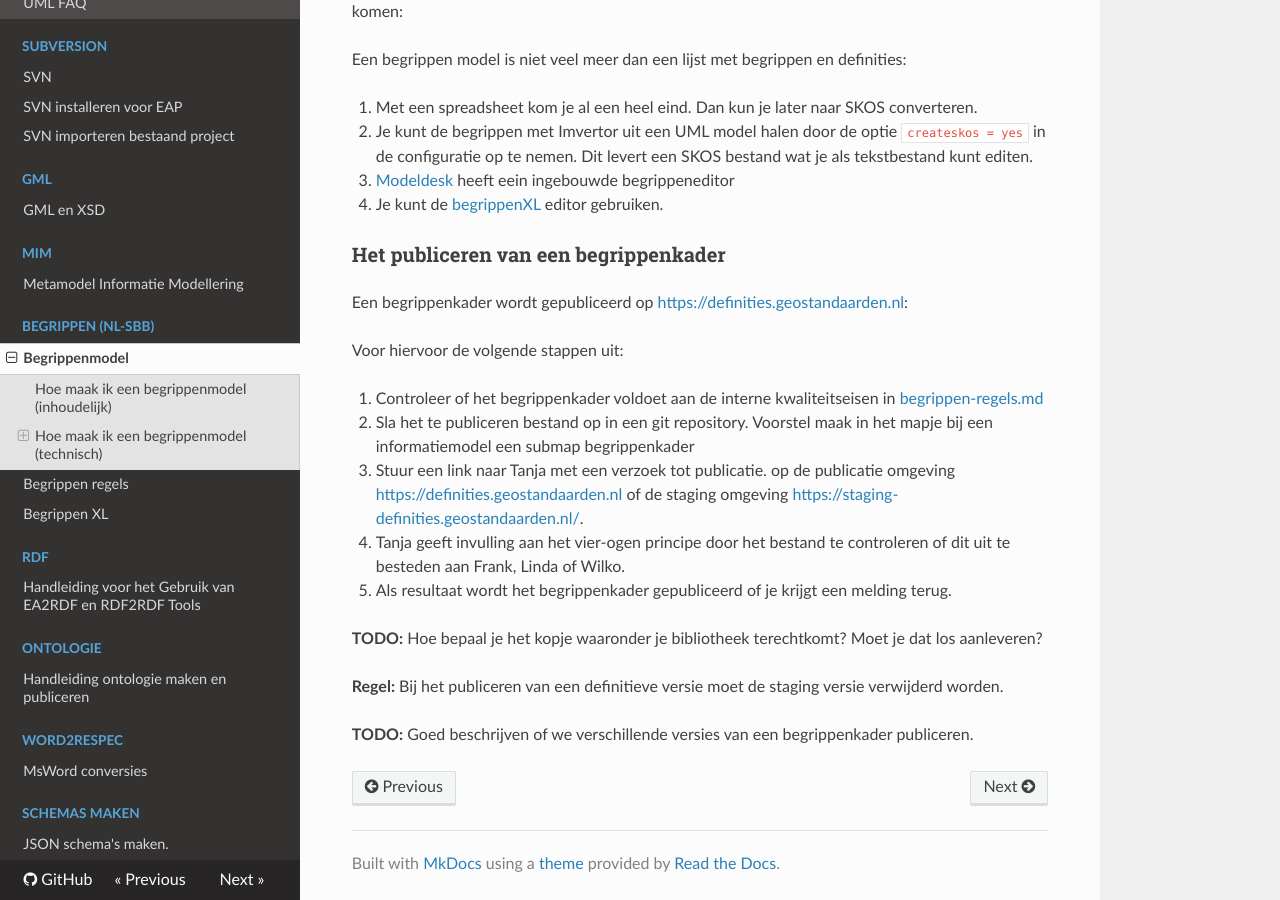
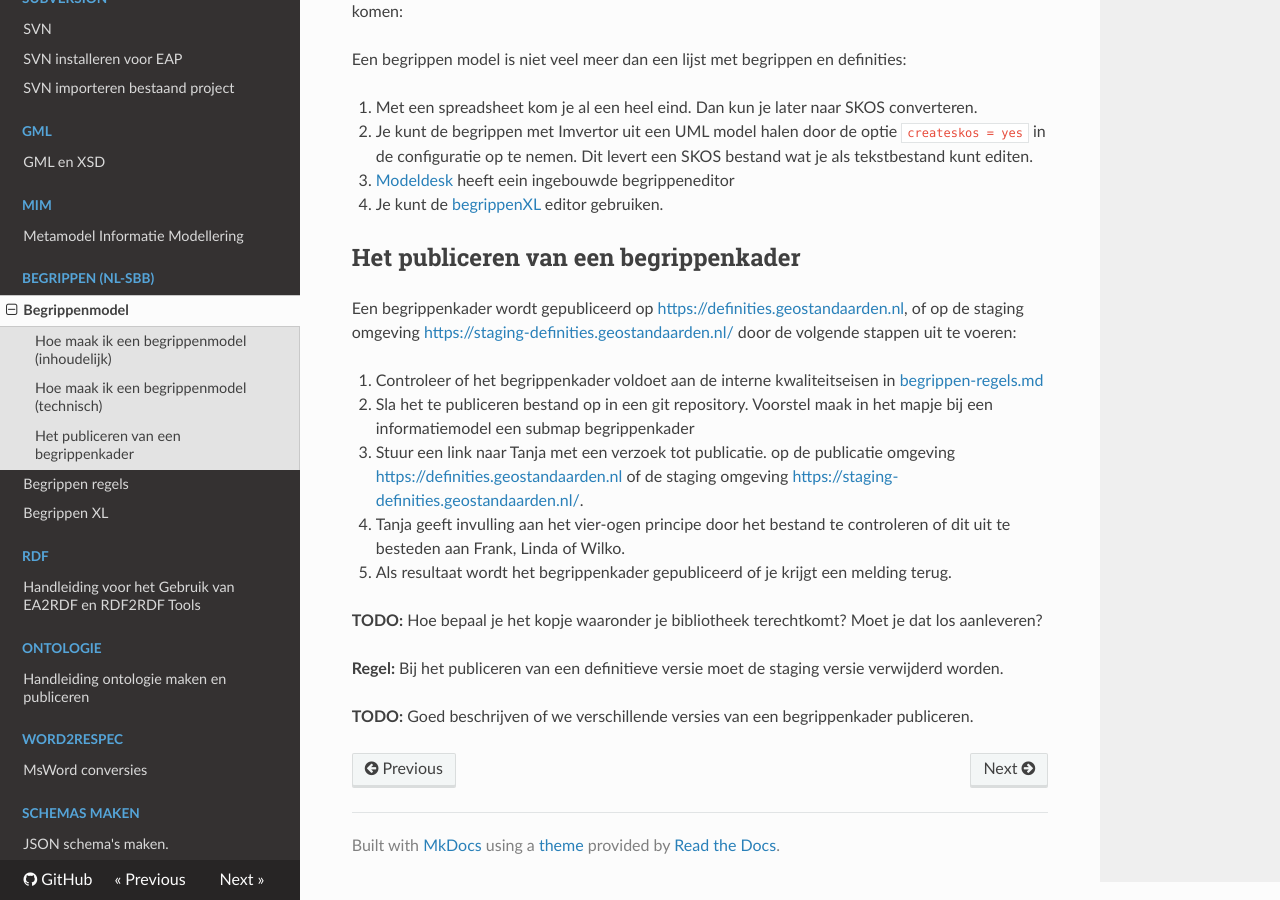
Before and after one commit to Geonovum/handleiding-tooling, an MkDocs documentation site: the page built from docs/Begrippen/index.md, in a window 1280 px wide and 900 px high, scrolled down 560 px. Built offline with MkDocs 1.6.1, drawn with Linux system fonts in a browser that asks for light colours; nearby versions of some CDN libraries.

Commit message:
laatste typo

```diff
--- a/docs/Begrippen/index.md
+++ b/docs/Begrippen/index.md
@@ -21,11 +21,9 @@ Een begrippen model is niet veel meer dan een lijst met begrippen en definities:
 3. [Modeldesk](https://app.modeldesk.io) heeft eein ingebouwde begrippeneditor
 4. Je kunt de [begrippenXL](BegrippenXL.md) editor gebruiken.
 
-### Het publiceren van een begrippenkader
+## Het publiceren van een begrippenkader
 
-Een begrippenkader wordt gepubliceerd op <https://definities.geostandaarden.nl>:
-
-Voor hiervoor de volgende stappen uit:
+Een begrippenkader wordt gepubliceerd op <https://definities.geostandaarden.nl>, of op de staging omgeving <https://staging-definities.geostandaarden.nl/> door de volgende stappen uit te voeren:
 
 1. Controleer of het begrippenkader voldoet aan de interne kwaliteitseisen in [begrippen-regels.md](regels)
 2. Sla het te publiceren bestand op in een git repository. Voorstel maak in het mapje bij een informatiemodel een submap begrippenkader
```
